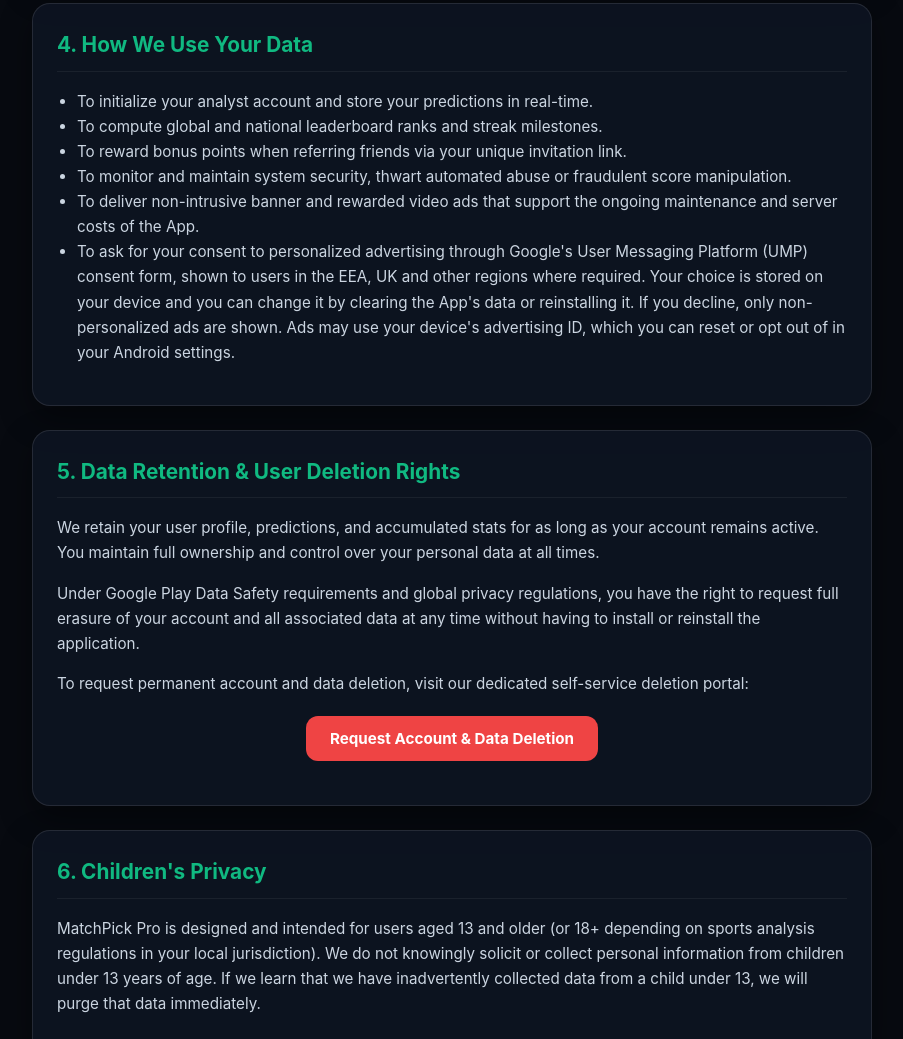
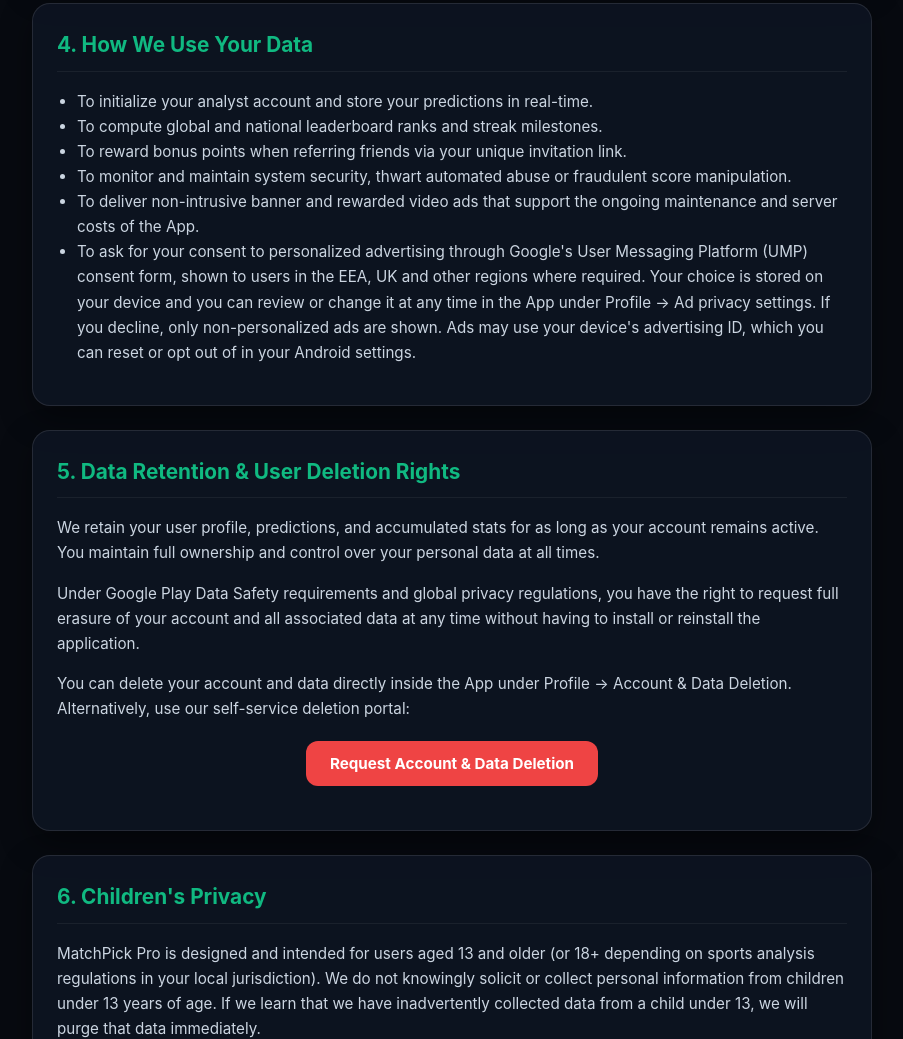
Before and after one commit to cynorra/cynorra.github.io, a plain HTML site: page matchpick/privacy-policy.html in a window 1280 px wide. Shown: the part 1820-2859 px from the top of the page, without its empty margins (188-1091 px from the left). Drawn offline with Linux system fonts and the light colour scheme.

Commit message:
matchpick: privacy policy - in-app ad privacy settings and in-app deletion

```diff
--- a/matchpick/privacy-policy.html
+++ b/matchpick/privacy-policy.html
@@ -201,7 +201,7 @@
       <li>To reward bonus points when referring friends via your unique invitation link.</li>
       <li>To monitor and maintain system security, thwart automated abuse or fraudulent score manipulation.</li>
       <li>To deliver non-intrusive banner and rewarded video ads that support the ongoing maintenance and server costs of the App.</li>
-      <li>To ask for your consent to personalized advertising through Google's User Messaging Platform (UMP) consent form, shown to users in the EEA, UK and other regions where required. Your choice is stored on your device and you can change it by clearing the App's data or reinstalling it. If you decline, only non-personalized ads are shown. Ads may use your device's advertising ID, which you can reset or opt out of in your Android settings.</li>
+      <li>To ask for your consent to personalized advertising through Google's User Messaging Platform (UMP) consent form, shown to users in the EEA, UK and other regions where required. Your choice is stored on your device and you can review or change it at any time in the App under Profile &rarr; Ad privacy settings. If you decline, only non-personalized ads are shown. Ads may use your device's advertising ID, which you can reset or opt out of in your Android settings.</li>
     </ul>
   </div>
 
@@ -209,7 +209,7 @@
     <h2>5. Data Retention &amp; User Deletion Rights</h2>
     <p>We retain your user profile, predictions, and accumulated stats for as long as your account remains active. You maintain full ownership and control over your personal data at all times.</p>
     <p>Under Google Play Data Safety requirements and global privacy regulations, you have the right to request full erasure of your account and all associated data at any time without having to install or reinstall the application.</p>
-    <p>To request permanent account and data deletion, visit our dedicated self-service deletion portal:</p>
+    <p>You can delete your account and data directly inside the App under Profile &rarr; Account &amp; Data Deletion. Alternatively, use our self-service deletion portal:</p>
     <p style="text-align: center; margin: 20px 0;">
       <a href="delete-account.html" style="background: #EF4444; color: #FFFFFF; padding: 10px 24px; border-radius: 12px; font-weight: 700; text-decoration: none; display: inline-block;">Request Account &amp; Data Deletion</a>
     </p>
```
